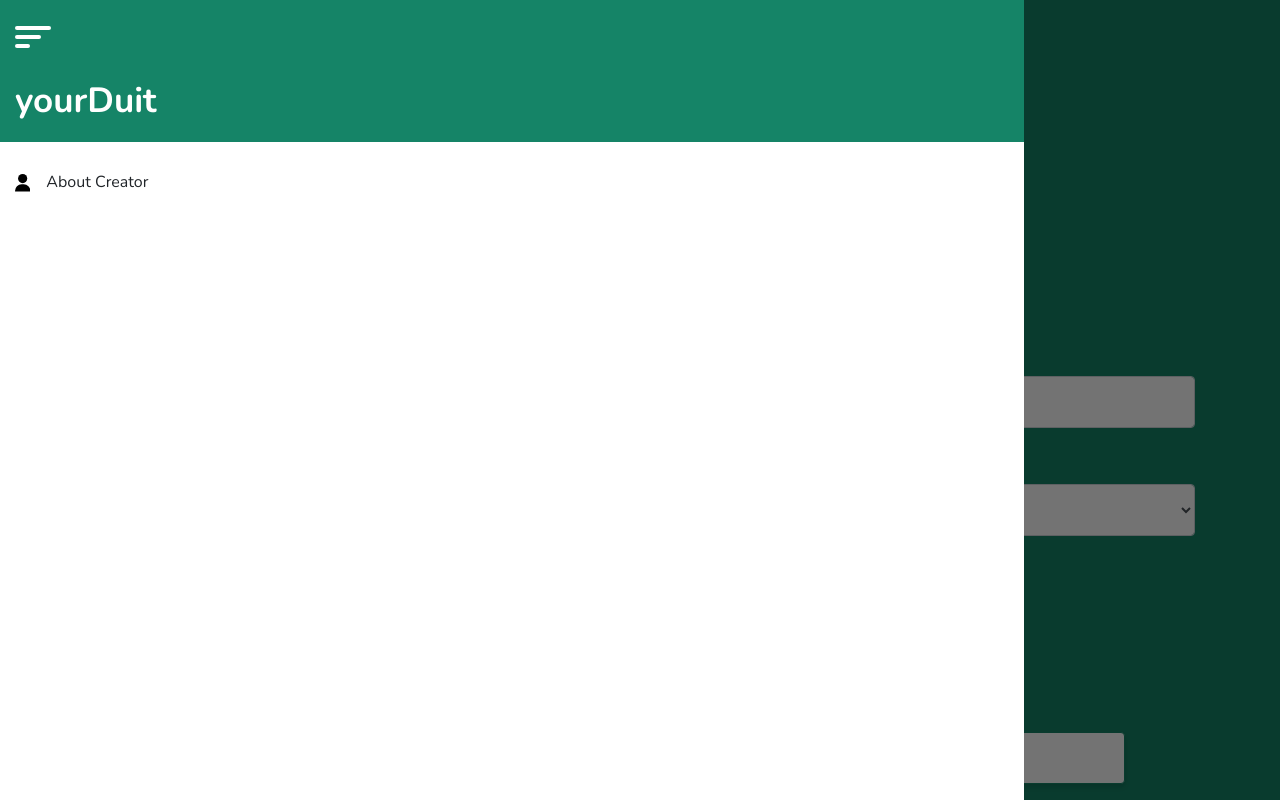
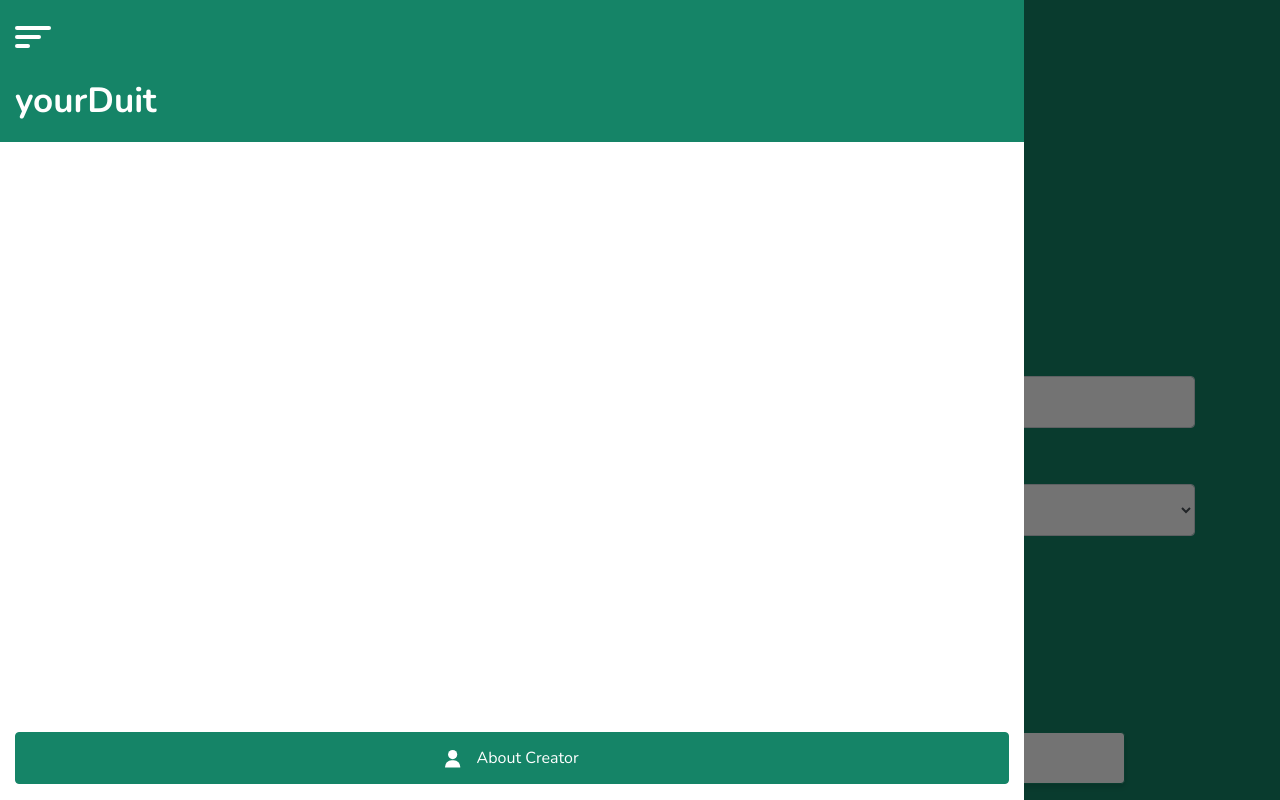
Before and after one commit to alfianandinugraha/yourduit, a React (Create React App) app: page / in a window 1280 px wide. Both pictures are taken after a click on the icon 33 px from the left and 37 px from the top of the page. Built offline with nearby package versions, Linux system fonts and the light colour scheme.

Commit message:
add: make button to ref /creator

```diff
--- a/src/Components/Sidebar.tsx
+++ b/src/Components/Sidebar.tsx
@@ -1,5 +1,5 @@
 import React, { useContext } from 'react'
-import { Col, Container } from 'react-bootstrap'
+import { Button, Col, Container } from 'react-bootstrap'
 import { Link } from 'react-router-dom'
 import { CalendarIcon } from '../Common/CalendarIcon'
 import { DollarIcon } from '../Common/DollarIcon'
@@ -64,9 +64,13 @@ export const Sidebar = () => {
                 {
                   !isLoggedIn ? null : protectedNavigation
                 }
-                <Col className={`col-12 mt-${!isLoggedIn ? '0' : '4'}`}>
-                  <UserIcon style={{marginRight: '1rem'}}/>
-                  <span>About Creator</span>
+                <Col className={`col-12 position-absolute mt-${!isLoggedIn ? '0' : '4'}`} style={{bottom: '1rem'}}>
+                  <Link className="w-100" to="/creator">
+                    <Button variant="primary w-100">
+                      <UserIcon style={{marginRight: '1rem'}} fill="white"/>
+                      <span>About Creator</span>
+                    </Button>
+                  </Link>
                 </Col>
               </SidebarLinkContainer>
             </SidebarWrapper>
```
